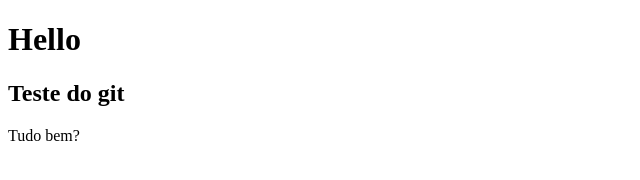
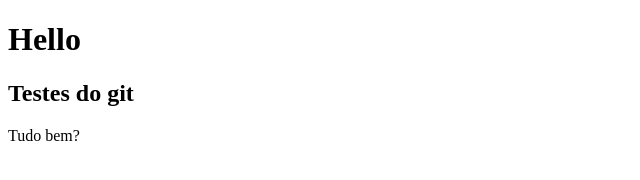
Before and after one commit to sabrinaborgess/Meu_primeiro_projeto, a plain HTML site: page index.html in a window 1280 px wide. Shown: the full height of the page, 0-640 px from the left. Drawn offline with Linux system fonts and the light colour scheme.

Commit message:
todos os arquivos

```diff
--- a/index.html
+++ b/index.html
@@ -8,7 +8,7 @@
 <body>
 
     <h1>Hello</h1>
-    <h2>Teste do git</h2>
+    <h2>Testes do git</h2>
     <p>Tudo bem?</p>
 
 
```
